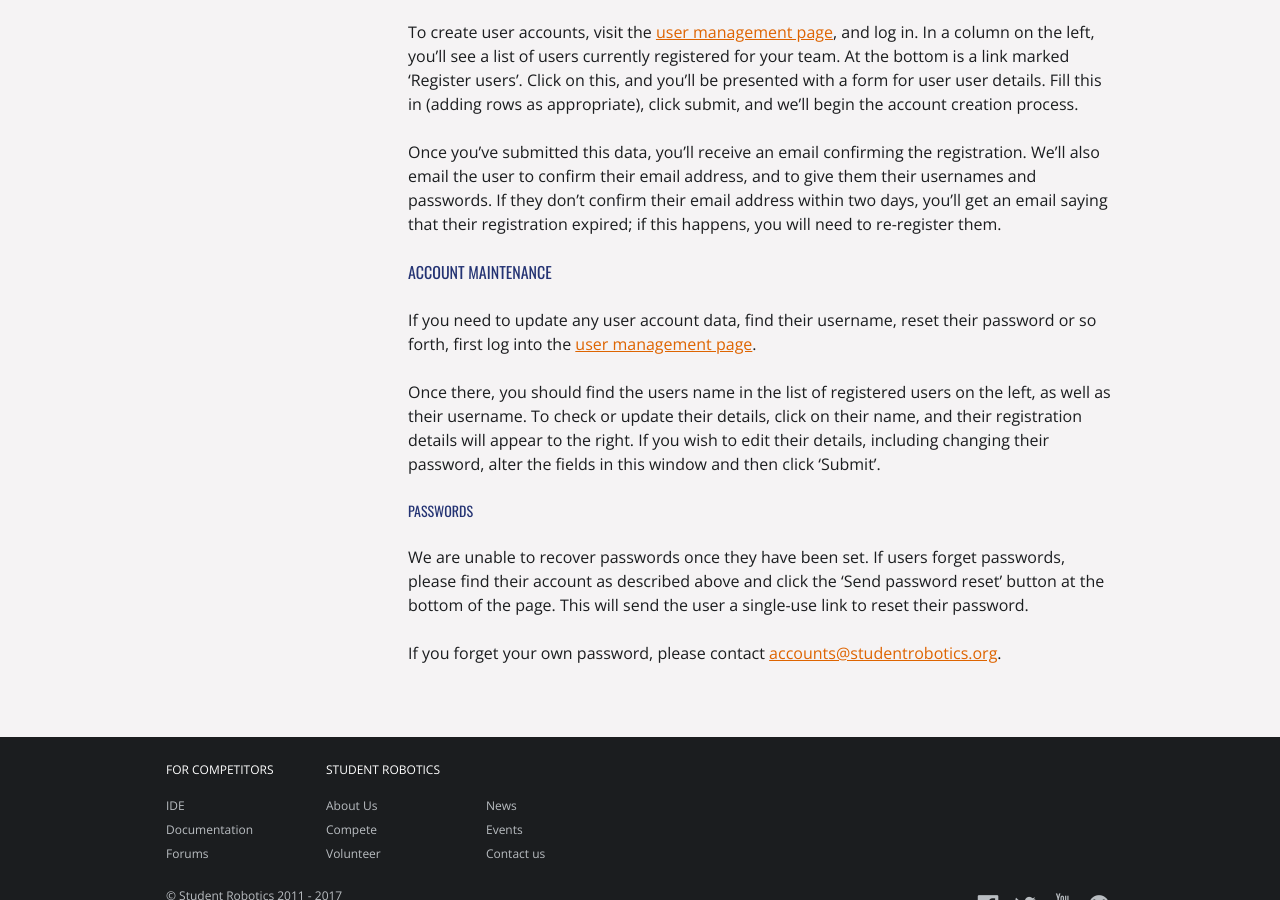
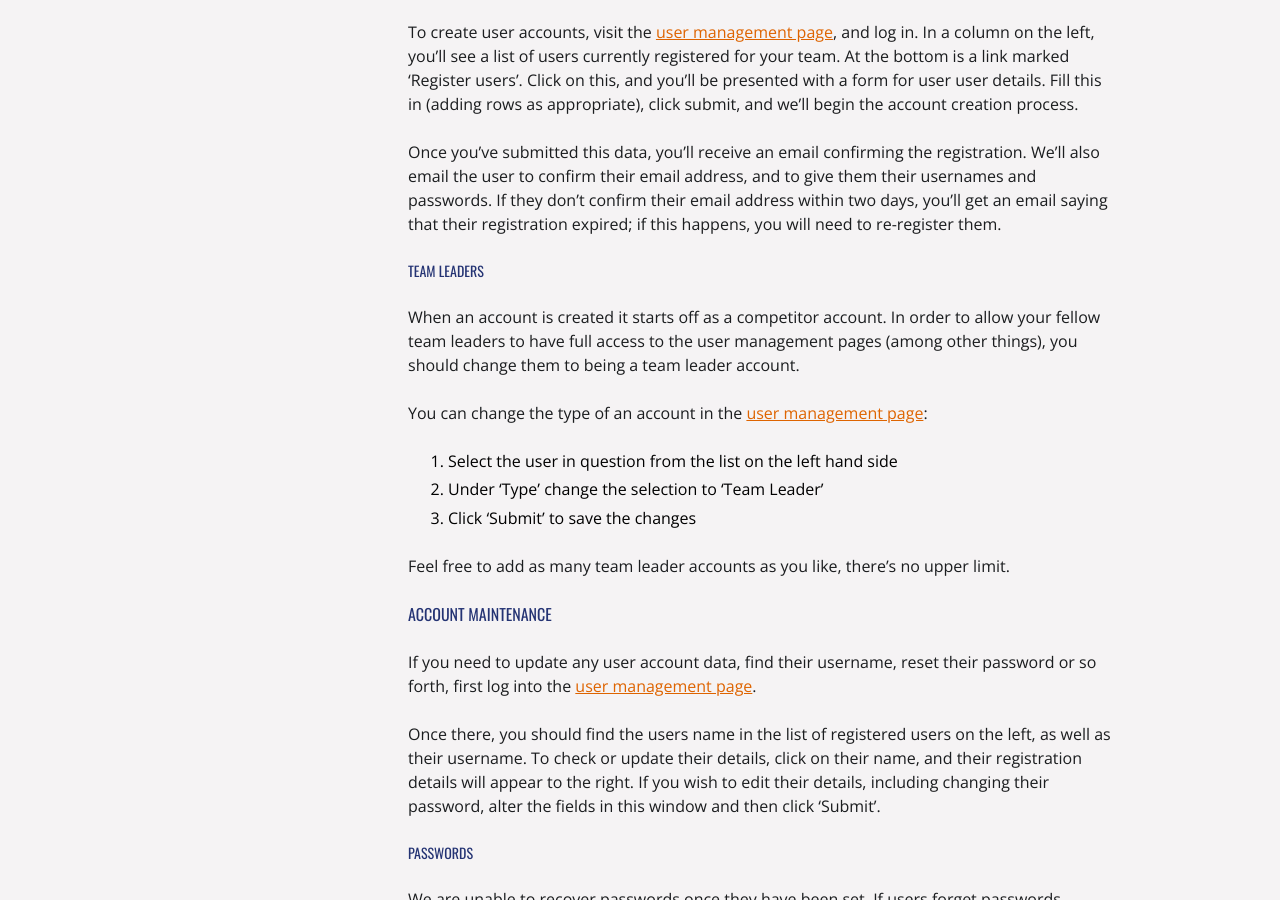
Before and after one commit to srobo/docs, a Jekyll site: the page built from team_admin/user_accounts.md, in a window 1280 px wide and 900 px high, scrolled down 1137 px. Built offline with Jekyll 4.4.1, drawn with Linux system fonts in a browser that asks for light colours; nearby versions of some CDN libraries; comment, search, counter and statistics services are not loaded.

Commit message:
Clarify how team leader accounts work
Change-Id: If5dde2bf221dc2272df039a99542d867251730d3

```diff
--- a/team_admin/user_accounts.md
+++ b/team_admin/user_accounts.md
@@ -59,6 +59,20 @@ confirm their email address within two days, you'll get an email saying
 that their registration expired; if this happens, you will need to
 re-register them.
 
+#### Team Leaders
+
+When an account is created it starts off as a competitor account. In order to
+allow your fellow team leaders to have full access to the user management pages
+(among other things), you should change them to being a team leader account.
+
+You can change the type of an account in the [user management page](/userman):
+
+1. Select the user in question from the list on the left hand side
+1. Under 'Type' change the selection to 'Team Leader'
+1. Click 'Submit' to save the changes
+
+Feel free to add as many team leader accounts as you like, there's no upper limit.
+
 ### Account maintenance
 
 If you need to update any user account data, find their username,
```
